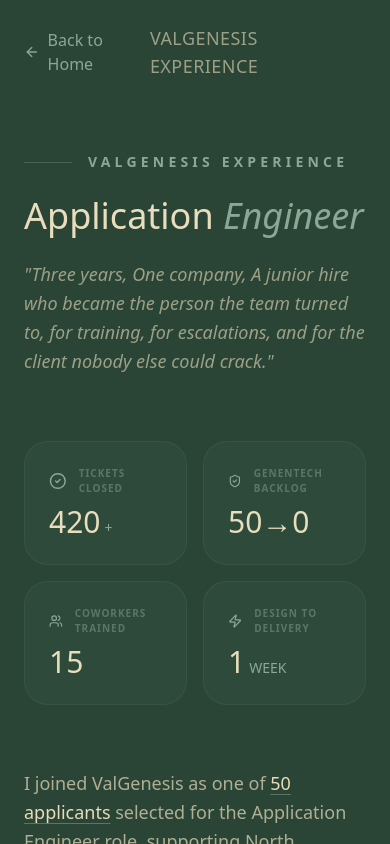
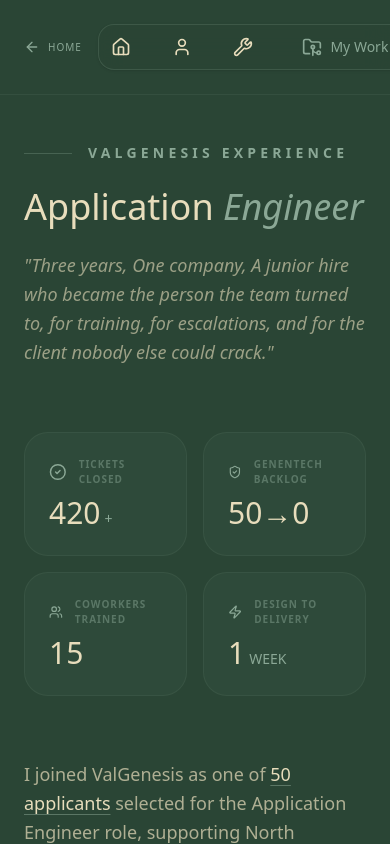
Before and after one commit to TusharSroya/portfolio-website, a Next.js app: page /portfolio/valgenesis in a window 390 px wide. Shown: the top 844 px of the page. Built offline with nearby package versions, Linux system fonts and the light colour scheme; a web font is replaced by a local one.

Commit message:
feat: restore and optimize mobile navigation headers

```diff
--- a/src/app/globals.css
+++ b/src/app/globals.css
@@ -9,6 +9,8 @@
 
   --font-serif: var(--font-playfair);
   --font-sans: var(--font-inter);
+
+  --breakpoint-xs: 480px;
 }
 
 :root {
--- a/src/app/page.tsx
+++ b/src/app/page.tsx
@@ -14,11 +14,11 @@
       {/* HERO WRAPPER - Encapsulates the top section */}
       <div className="relative w-full min-h-screen flex flex-col">
         {/* Navigation - Solid background ensures it stays visually separated from the pattern */}
-        <nav className="w-full px-8 py-8 flex justify-between items-center z-20 max-w-7xl mx-auto relative bg-background">
-          <span className="text-3xl font-serif tracking-wide text-accent-cream uppercase">
+        <nav className="w-full px-6 py-6 md:px-8 md:py-8 flex justify-between items-center z-20 max-w-7xl mx-auto relative bg-background">
+          <span className="text-xl md:text-3xl font-serif tracking-wide text-accent-cream uppercase">
             Tushar Sroya
           </span>
-          <div className="hidden md:block">
+          <div className="flex">
             <HomeTabs />
           </div>
         </nav>
--- a/src/app/portfolio/[slug]/page.tsx
+++ b/src/app/portfolio/[slug]/page.tsx
@@ -21,15 +21,16 @@
   return (
     <main className="min-h-screen bg-background text-accent-cream flex flex-col">
       {/* Navigation */}
-      <nav className="w-full px-8 py-8 flex justify-between items-center z-10 max-w-7xl mx-auto border-b border-sage/10">
+      <nav className="w-full px-6 py-6 md:px-8 md:py-8 flex justify-between items-center z-10 max-w-7xl mx-auto border-b border-sage/10 relative gap-4">
         <Link
           href="/"
-          className="group flex items-center gap-2 text-sm tracking-widest uppercase font-medium text-sage hover:text-accent-cream transition-colors"
+          className="group flex items-center gap-2 text-[10px] md:text-sm tracking-widest uppercase font-medium text-sage hover:text-accent-cream transition-colors whitespace-nowrap"
         >
           <ArrowLeft className="w-4 h-4 group-hover:-translate-x-1 transition-transform" />
-          Back to Home
+          <span className="hidden xs:inline">Back to Home</span>
+          <span className="xs:hidden">Home</span>
         </Link>
-        <div className="hidden md:block">
+        <div className="flex">
           <PortfolioTabs />
         </div>
       </nav>
--- a/src/app/portfolio/attio/page.tsx
+++ b/src/app/portfolio/attio/page.tsx
@@ -9,15 +9,16 @@
   return (
     <main className="min-h-screen bg-background text-accent-cream flex flex-col">
       {/* Navigation */}
-      <nav className="w-full px-6 md:px-8 py-6 md:py-8 flex justify-between items-center z-10 max-w-7xl mx-auto border-b border-sage/10 relative">
+      <nav className="w-full px-6 py-6 md:px-8 md:py-8 flex justify-between items-center z-10 max-w-7xl mx-auto border-b border-sage/10 relative gap-4">
         <Link
           href="/"
-          className="group flex items-center gap-2 text-sm tracking-widest uppercase font-medium text-sage hover:text-accent-cream transition-colors"
+          className="group flex items-center gap-2 text-[10px] md:text-sm tracking-widest uppercase font-medium text-sage hover:text-accent-cream transition-colors whitespace-nowrap"
         >
           <ArrowLeft className="w-4 h-4 group-hover:-translate-x-1 transition-transform" />
-          Back to Home
+          <span className="hidden xs:inline">Back to Home</span>
+          <span className="xs:hidden">Home</span>
         </Link>
-        <div className="hidden md:block">
+        <div className="flex">
           <PortfolioTabs />
         </div>
       </nav>
--- a/src/app/portfolio/nurseshield/page.tsx
+++ b/src/app/portfolio/nurseshield/page.tsx
@@ -12,14 +12,15 @@
   return (
     <main className="min-h-screen bg-background text-accent-cream flex flex-col">
       {/* Navigation */}
-      <nav className="w-full px-8 py-8 flex justify-between items-center z-10 max-w-7xl mx-auto border-b border-sage/10 relative">
-        <div className="flex items-center gap-6">
+      <nav className="w-full px-6 py-6 md:px-8 md:py-8 flex justify-between items-center z-10 max-w-7xl mx-auto border-b border-sage/10 relative gap-4">
+        <div className="flex items-center gap-4 md:gap-6">
           <Link
             href="/"
-            className="group flex items-center gap-2 text-sm tracking-widest uppercase font-medium text-sage hover:text-accent-cream transition-colors"
+            className="group flex items-center gap-2 text-[10px] md:text-sm tracking-widest uppercase font-medium text-sage hover:text-accent-cream transition-colors whitespace-nowrap"
           >
             <ArrowLeft className="w-4 h-4 group-hover:-translate-x-1 transition-transform" />
-            Back to Home
+            <span className="hidden xs:inline">Back to Home</span>
+            <span className="xs:hidden">Home</span>
           </Link>
           <a
             href="https://nurseshield.lovable.app/auth"
@@ -31,7 +32,7 @@
             View Live App
           </a>
         </div>
-        <div className="hidden md:block">
+        <div className="flex">
           <PortfolioTabs />
         </div>
       </nav>
--- a/src/app/portfolio/valgenesis/page.tsx
+++ b/src/app/portfolio/valgenesis/page.tsx
@@ -16,6 +16,7 @@
   ArrowLeft
 } from 'lucide-react';
 import Link from 'next/link';
+import { PortfolioTabs } from "@/components/NavigationTabs";
 
 const stats = [
   { label: "Tickets Closed", value: 420, suffix: "+", icon: <CheckCircle2 className="w-5 h-5 text-sage" /> },
@@ -111,14 +112,15 @@
 
   return (
     <main className="w-full min-h-screen bg-background text-accent-cream overflow-x-hidden">
-      <nav className="w-full px-6 md:px-8 py-6 md:py-8 flex justify-between items-center z-20 max-w-7xl mx-auto relative">
-        <Link href="/" className="group flex items-center gap-2 text-sage hover:text-accent-cream transition-colors font-medium">
+      <nav className="w-full px-6 py-6 md:px-8 md:py-8 flex justify-between items-center z-20 max-w-7xl mx-auto border-b border-sage/10 relative gap-4">
+        <Link href="/" className="group flex items-center gap-2 text-[10px] md:text-sm tracking-widest uppercase font-medium text-sage hover:text-accent-cream transition-colors whitespace-nowrap">
           <ArrowLeft className="w-4 h-4 group-hover:-translate-x-1 transition-transform" />
-          Back to Home
+          <span className="hidden xs:inline">Back to Home</span>
+          <span className="xs:hidden">Home</span>
         </Link>
-        <span className="text-lg md:text-xl font-serif tracking-wide text-accent-cream uppercase opacity-60">
-          ValGenesis Experience
-        </span>
+        <div className="flex">
+          <PortfolioTabs />
+        </div>
       </nav>
 
       <div className="max-w-7xl mx-auto py-12 md:py-20 px-6 md:px-8 flex flex-col gap-16 md:gap-24">
```
